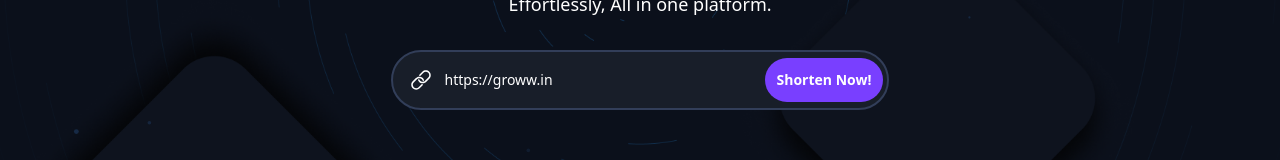
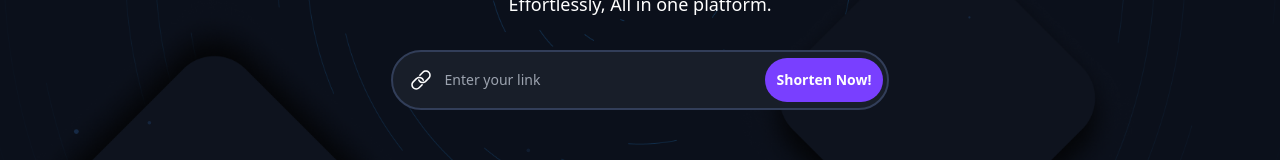
Before and after one commit to SabarishSriram/LinkSlice, a React (Vite) app in the folder client/: page / in a window 1280 px wide. Shown: the part 438-598 px from the top of the page. Built offline with nearby package versions, Linux system fonts and the light colour scheme; no server answers.

Commit message:
🔧 Input Placeholder

```diff
--- a/client/src/components/Shortner.jsx
+++ b/client/src/components/Shortner.jsx
@@ -15,7 +15,7 @@
 import { linkSchema } from "@/helpers/formSchema";
 import Spinner from "./Spinner";
 function Shortner() {
-  const [fullUrl, setfullUrl] = useState("https://groww.in");
+  const [fullUrl, setfullUrl] = useState("");
   const [spinner, setspinner] = useState(false);
   const [dialog, setdialog] = useState(false);
   const [data, setdata] = useState([]);
```
